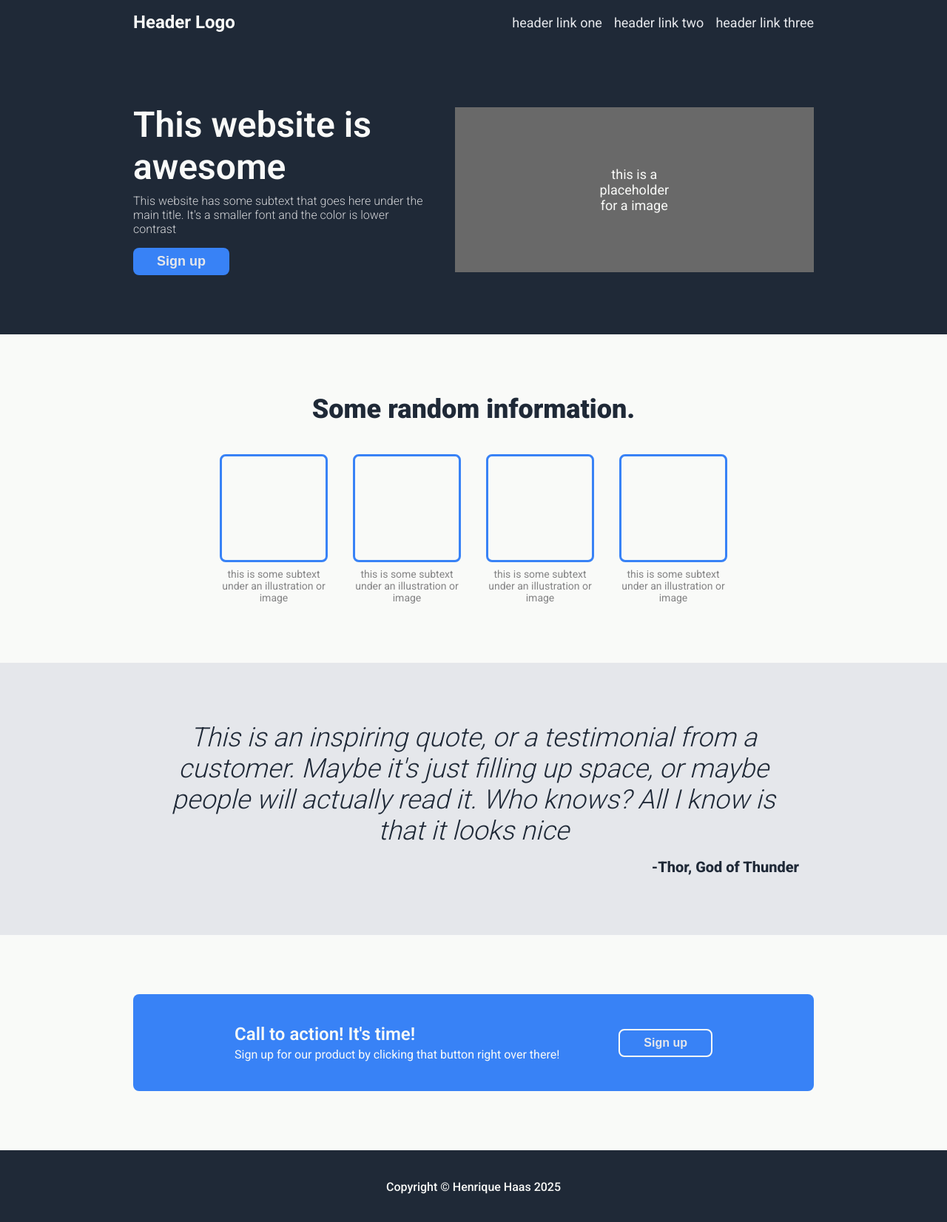
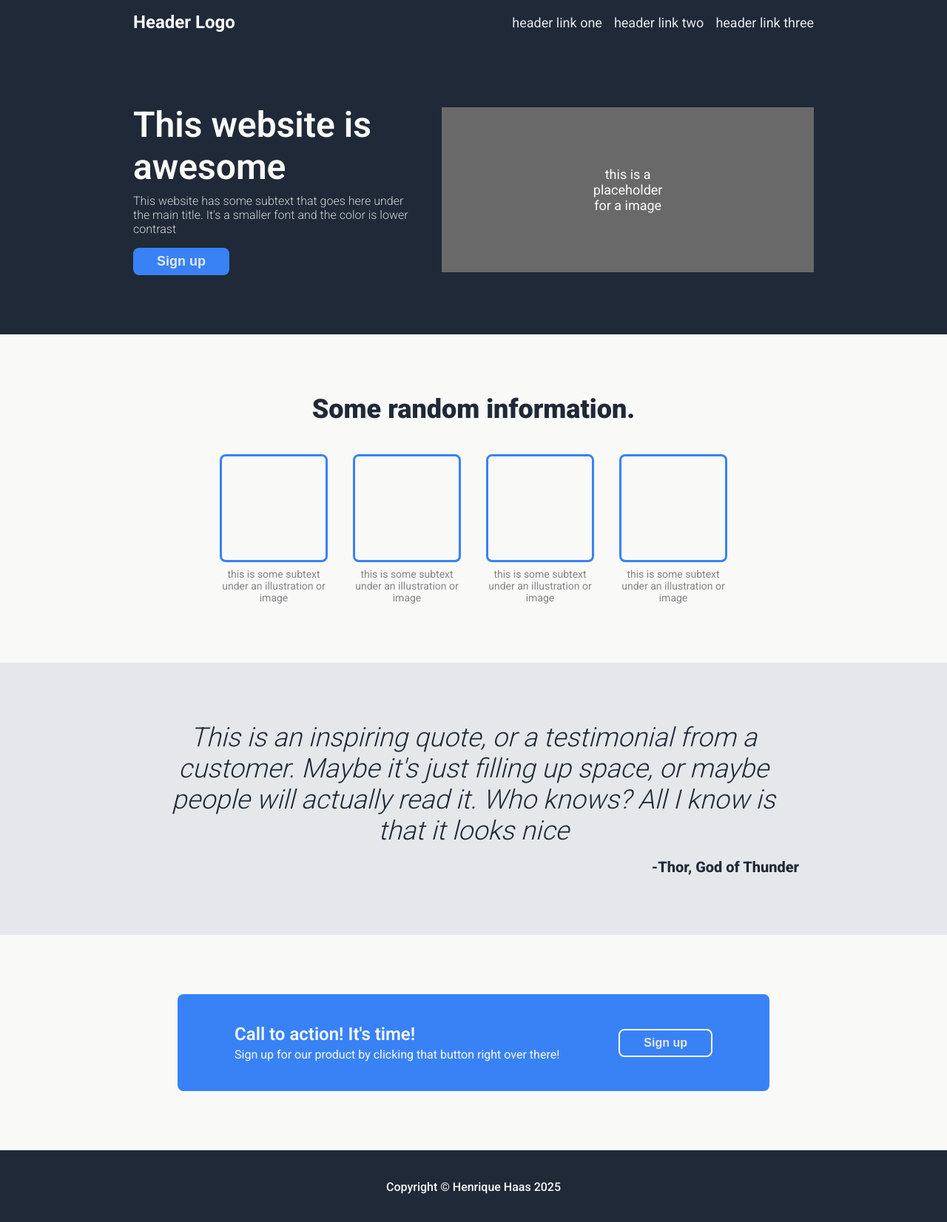
Before and after one commit to henrique-haas/landing_page_exercise, a plain HTML site: page index.html in a window 1280 px wide. Shown: the whole page at 74% size. Drawn offline with Linux system fonts and the light colour scheme.

Commit message:
fixed resizing bugs

```diff
--- a/styles.css
+++ b/styles.css
@@ -41,10 +41,15 @@ button {
 
 .hero {
     display: flex;
+    justify-content: center;
     align-items: center;
     padding: 80px 180px;
     background-color: #1F2937;
     gap: 40px;
+}
+
+.hero-text {
+    max-width: 450px;
 }
 
 .hero-main {
@@ -68,6 +73,7 @@ button {
     color: #F9FAF8;
     background-color: rgb(105, 105, 105);
     padding: 80px 180px;
+    width: 33%;
 }
 
 .logo {
@@ -126,7 +132,6 @@ button {
     display: flex;
     flex-direction: column;
     text-align: center;
-    align-items: end;
     padding: 80px 200px;
     gap: 16px;
     background-color: #E5E7EB;
@@ -138,16 +143,19 @@ button {
     font-style: italic;
     color:#1F2937;
     font-weight: 300;
+    text-align: center;
+    max-width: fit-content;
 }
 
 .featured-name {
     font-size: 20px;
     font-weight: 800;
     color:#1F2937;
+    text-align: right;
 }
 
 .cta {
-    margin: 0 180px 80px 180px;
+    margin: 80px auto;
     padding: 40px 0;
     background-color: #3882F6;
     display: flex;
@@ -155,6 +163,7 @@ button {
     justify-content: center;
     gap: 80px;
     border-radius: 8px;
+    max-width: 800px;
 }
 
 .cta-main {
```
Also changed, not shown: index.html (+3 -3 lines).
